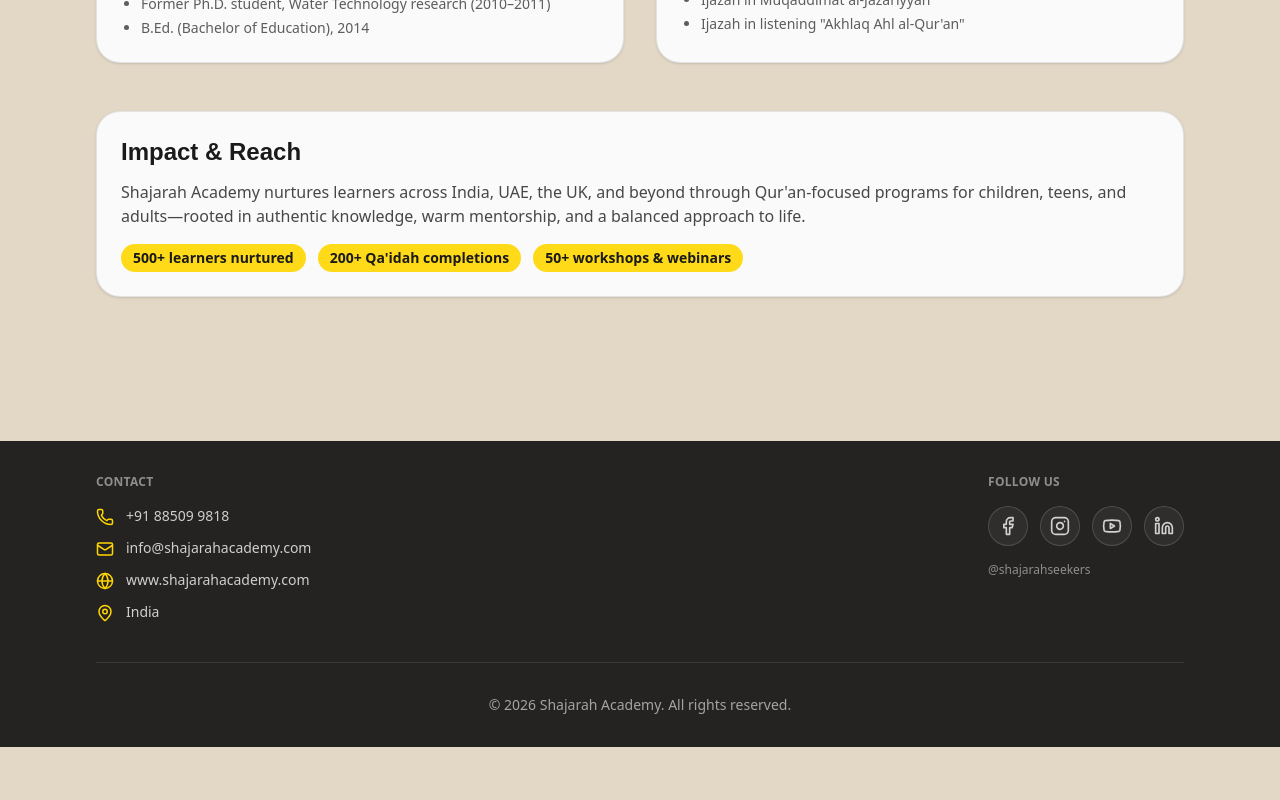
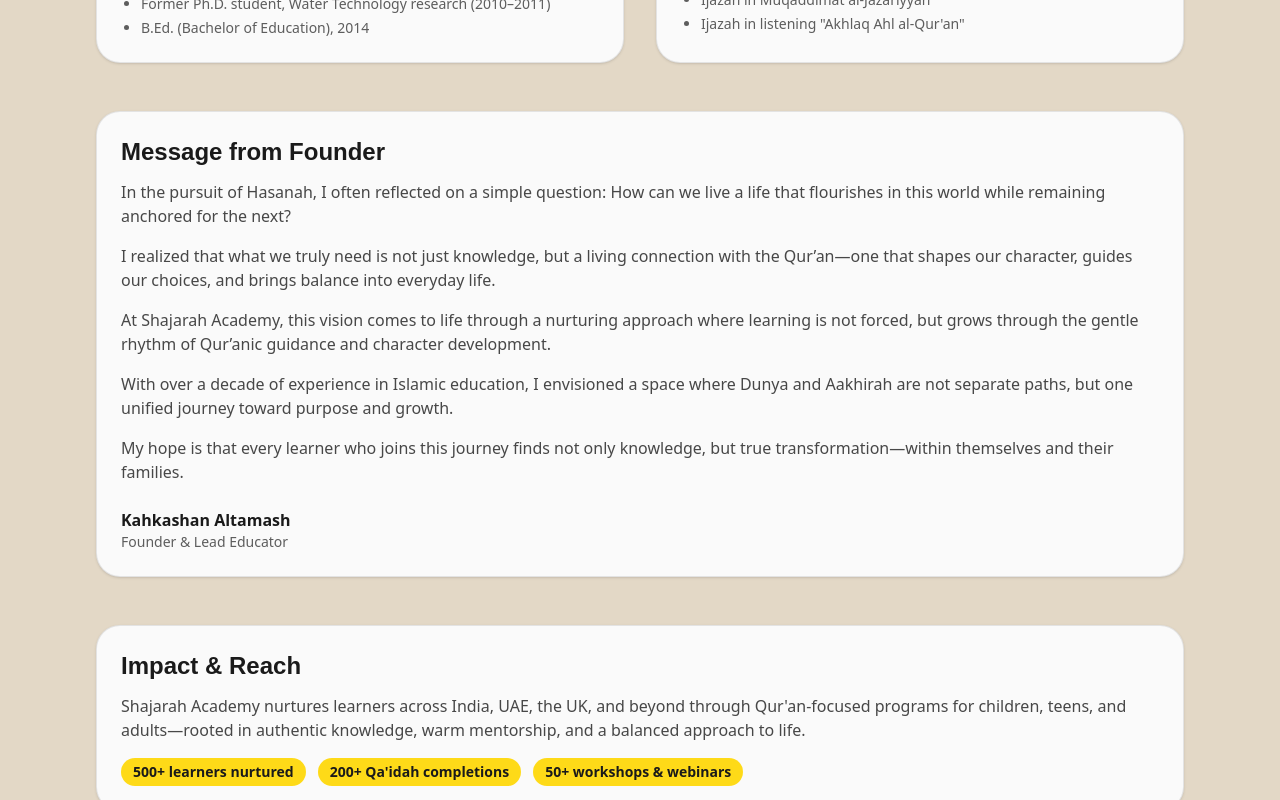
Before and after one commit to khanshakeef28-sys/shajarah, a React (Vite) app: page /about in a window 1280 px wide. Shown: the part 2000-2800 px from the top of the page. Before the commit the page ends 2747 px from the top, so only its background shows below. Built offline with nearby package versions, Linux system fonts and the light colour scheme.

Commit message:
change dua on top and other chnages

```diff
--- a/src/components/ShajarahLogo.jsx
+++ b/src/components/ShajarahLogo.jsx
@@ -31,9 +31,9 @@
           </g>
         </svg>
       </div>
-      <span className="font-callig mt-0.5 max-w-[6.5rem] text-center text-[0.6rem] leading-[1.05] tracking-wide sm:max-w-[7.5rem] sm:text-[0.65rem] md:max-w-none md:text-xs">
+      {/* <span className="font-callig mt-0.5 max-w-[6.5rem] text-center text-[0.6rem] leading-[1.05] tracking-wide sm:max-w-[7.5rem] sm:text-[0.65rem] md:max-w-none md:text-xs">
         Shajarah
-              </span>
+              </span> */}
     </div>
   );
 };
--- a/src/components/TopInfoBar.jsx
+++ b/src/components/TopInfoBar.jsx
@@ -17,9 +17,9 @@
   return (
     <div className={`${isHome ? 'text-white' : 'text-black'} container mx-auto px-6 py-3 flex flex-col md:flex-row justify-between items-center gap-3 text-center md:text-left text-sm opacity-90`}>
       <div className="flex flex-wrap items-center justify-center md:justify-start gap-4 md:gap-6">
-
-        <span className="flex items-center gap-2"><Moon size={16} className="text-yellow" /> حي على الفلاح</span>
-        <span className="flex items-center gap-2"><Sun size={16} className="text-yellow" /> حي على الصلاة</span>
+{/*
+      <span className="flex items-center gap-2"><Moon size={16} className="text-yellow" /> حي على الفلاح</span> */}
+        <span className="flex items-center gap-2"><Sun size={16} className="text-yellow" /> اللهم آتنا في الدنيا حسنة وفي الآخرة حسنة</span>
       </div>
       <div className="flex flex-wrap items-center justify-center md:justify-end gap-4 md:gap-6">
         <div className="flex gap-4">
--- a/src/constants/contact.js
+++ b/src/constants/contact.js
@@ -4,8 +4,8 @@
 export const YOUTUBE_URL = 'https://www.youtube.com/@shajaraseekers';
 export const LINKEDIN_URL = '#'; // TODO: add your LinkedIn profile URL
 
-export const PHONE_DISPLAY = '+91 88509 9818';
-export const PHONE_TEL = '+91885099818';
+export const PHONE_DISPLAY = '+91 8850999818';
+export const PHONE_TEL = '+918850999818';
 export const EMAIL = 'info@shajarahacademy.com';
 export const WEBSITE_DISPLAY = 'www.shajarahacademy.com';
 export const WEBSITE_URL = 'https://www.shajarahacademy.com';
--- a/src/pages/About.jsx
+++ b/src/pages/About.jsx
@@ -102,6 +102,40 @@
       </div>
 
       <div className="rounded-3xl border border-black/10 bg-white p-6 shadow-sm">
+        <h2 className="text-2xl font-semibold text-black">Message from Founder</h2>
+        <div className="mt-3 space-y-4 text-black/80">
+          <p>
+            In the pursuit of Hasanah, I often reflected on a simple question: How can we
+            live a life that flourishes in this world while remaining anchored for the
+            next?
+          </p>
+          <p>
+            I realized that what we truly need is not just knowledge, but a living
+            connection with the Qur’an—one that shapes our character, guides our choices,
+            and brings balance into everyday life.
+          </p>
+          <p>
+            At Shajarah Academy, this vision comes to life through a nurturing approach
+            where learning is not forced, but grows through the gentle rhythm of Qur’anic
+            guidance and character development.
+          </p>
+          <p>
+            With over a decade of experience in Islamic education, I envisioned a space
+            where Dunya and Aakhirah are not separate paths, but one unified journey
+            toward purpose and growth.
+          </p>
+          <p>
+            My hope is that every learner who joins this journey finds not only
+            knowledge, but true transformation—within themselves and their families.
+          </p>
+          <div className="pt-2">
+            <div className="font-semibold text-black">Kahkashan Altamash</div>
+            <div className="text-sm text-black/70">Founder &amp; Lead Educator</div>
+          </div>
+        </div>
+      </div>
+
+      <div className="rounded-3xl border border-black/10 bg-white p-6 shadow-sm">
         <h2 className="text-2xl font-semibold text-black">Impact & Reach</h2>
         <p className="mt-3 text-black/80">
           Shajarah Academy nurtures learners across India, UAE, the UK, and beyond through
--- a/src/pages/Contact.jsx
+++ b/src/pages/Contact.jsx
@@ -15,7 +15,7 @@
       <div className="grid gap-6 lg:grid-cols-3">
         <div className="rounded-3xl border border-black/10 bg-white p-6 shadow-sm">
           <h2 className="text-lg font-semibold text-black">Phone</h2>
-          <p className="mt-2 text-black/80">+91 88509 9818</p>
+          <p className="mt-2 text-black/80">+91 8850999818</p>
         </div>
         <div className="rounded-3xl border border-black/10 bg-white p-6 shadow-sm">
           <h2 className="text-lg font-semibold text-black">Email</h2>
--- a/src/pages/Founder.jsx
+++ b/src/pages/Founder.jsx
@@ -64,22 +64,30 @@
 
             <div className="space-y-6 text-lg text-gray-700 leading-relaxed">
               <p>
-                In the pursuit of <span className="text-[#4A8522] font-bold">Hasanah</span>, we recognized a need for a bridge between ancient wisdom and modern clarity. Our journey began with a simple question: How can we live a life that flourishes in this world while remaining anchored in the next?
-              </p>
-
-              <p className="border-l-4 border-[#E3D8C6] pl-6 italic text-xl">
-                "Our mission is to empower learners to find balance. Not through force, but through the gentle rhythm of Quranic guidance and character building."
+                In the pursuit of <span className="text-[#4A8522] font-bold">Hasanah</span>, I often reflected on a simple question: How can we live a life that flourishes in this world while remaining anchored for the next?
               </p>
 
               <p>
-                With over a decade of dedication to Islamic education, I envisioned a platform where 'Dunya and Akhira' aren't two separate paths, but one unified journey toward purpose.
+                I realized that what we truly need is not just knowledge, but a living connection with the Qur’an—one that shapes our character, guides our choices, and brings balance into everyday life.
+              </p>
+
+              <p>
+                At Shajarah Academy, this vision comes to life through a nurturing approach where learning is not forced, but grows through the gentle rhythm of Qur’anic guidance and character development.
+              </p>
+
+              <p>
+                With over a decade of experience in Islamic education, I envisioned a space where Dunya and Aakhirah are not separate paths, but one unified journey toward purpose and growth.
+              </p>
+
+              <p>
+                My hope is that every learner who joins this journey finds not only knowledge, but true transformation—within themselves and their families.
               </p>
             </div>
 
             {/* Social / Signature */}
             <div className="mt-10">
-              <p className="font-callig text-3xl text-[#4A8522]">Founder Name</p>
-              <p className="text-sm text-gray-500 uppercase tracking-tighter">Director & Lead Educator</p>
+              <p className="font-callig text-3xl text-[#4A8522]">Kahkashan Altamash</p>
+              <p className="text-sm text-gray-500 uppercase tracking-tighter">Founder & Lead Educator</p>
             </div>
           </motion.div>
         </div>
```
